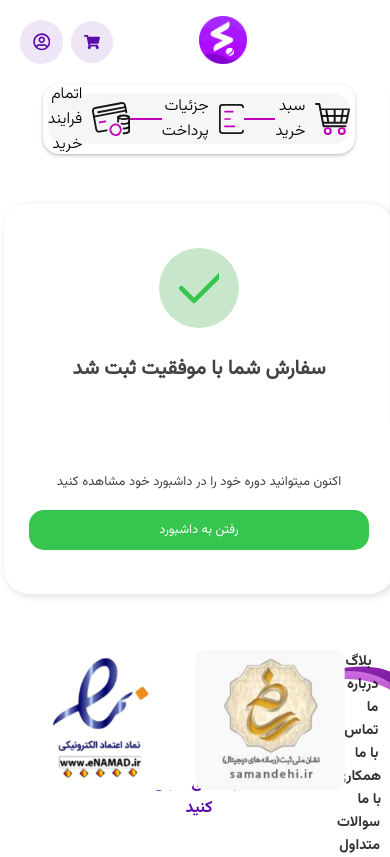
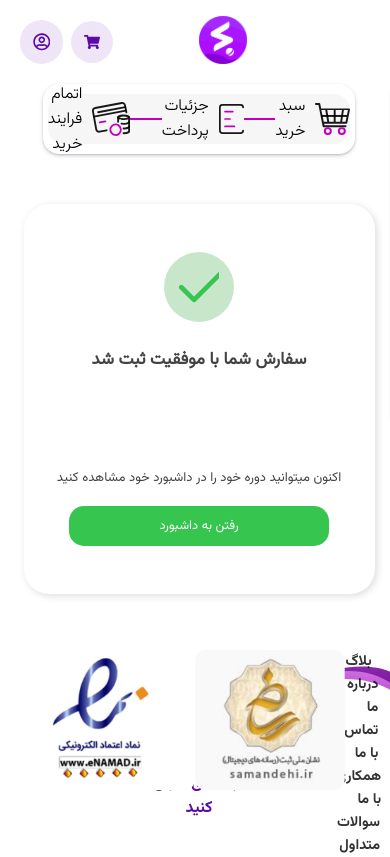
Before and after one commit to alimooo1/Sadrun_Project, a React (Vite) app in the folder sadrun-project/: page /success in a window 390 px wide. Built offline with nearby package versions, Linux system fonts and the light colour scheme.

Commit message:
update style component(responsive)

```diff
--- a/sadrun-project/src/components/success-Card/successCard.module.scss
+++ b/sadrun-project/src/components/success-Card/successCard.module.scss
@@ -1,6 +1,7 @@
 @import "../../sass/fonts.scss";
 @import "../../sass/mixins.scss";
 @import "../../sass/variables.scss";
+@import "../../sass/media.scss";
 
 .box {
   width: 420px;
@@ -12,12 +13,18 @@
   justify-content: space-around;
   align-items: center;
   @include typography($primary-font-family, 20px, #434343);
+  @include max-width(small){
+    width: 90%;
+    padding-left:20px ;
+    padding-right:20px ;
+  }
 }
 .conteiner {
   display: flex;
   flex-direction: column;
   align-items: center;
   justify-content: center;
+  width: 100%;
 }
 .conteinerTicks {
   display: flex;
@@ -28,6 +35,11 @@
   background-color: #c8e6c9;
   border-radius: 100%;
   margin-bottom: 25px;
+  @include max-width(small){
+    width: 70px;
+    height: 70px;
+  }
+
 }
 .tick {
   position: relative;
@@ -38,6 +50,9 @@
 .title {
   @include typography($primary-font-family, 20px, #434343);
   font-weight: 800;
+  @include max-width(small){
+  @include typography($primary-font-family, 17px, #434343);
+  }
 }
 .conteinerText {
   display: flex;
@@ -56,4 +71,7 @@
   @include typography($primary-font-family, 0.8rem, #fff);
   border-radius: 15px;
   cursor: pointer;
+  @include max-width(small){
+    padding:10px 90px ;
+  }
 }
```
